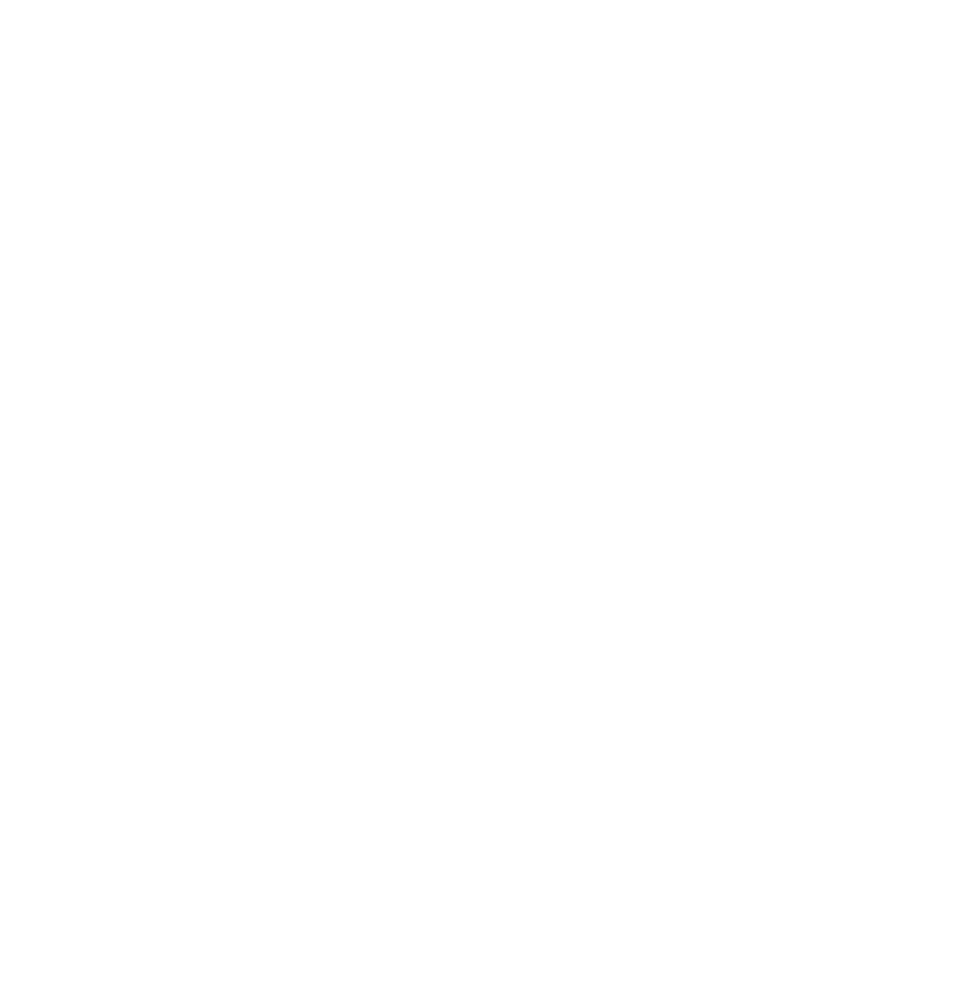
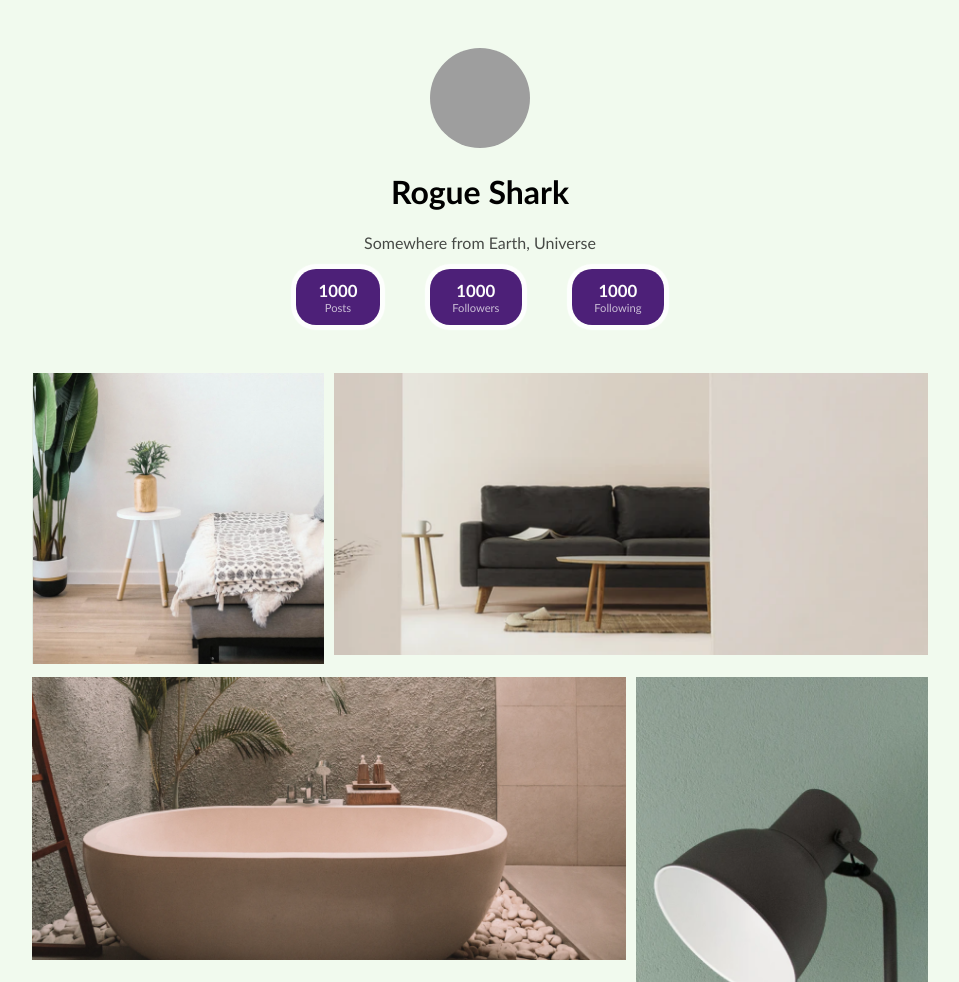
Before and after one commit to rogue-shark/My_Gallery, a plain HTML site: page index.html in a window 1280 px wide. Shown: the top 982 px of the page, without its empty margins (160-1119 px from the left). Before the commit the page ends 800 px from the top, so only its background shows below. Drawn offline with Linux system fonts and the light colour scheme; grey boxes are pictures that could not be loaded.

Commit message:
completed proj

```diff
--- a/index.html
+++ b/index.html
@@ -8,6 +8,35 @@
     <link rel="stylesheet" href="style.css">
 </head>
 <body>
-
+    <main class="container">
+        <div class="container-profile">
+            <img src="https://images.unsplash.com/photo-1607134285737-b519a985d67b?ixlib=rb-1.2.1&ixid=MnwxMjA3fDB8MHxzZWFyY2h8NHx8ZnVua298ZW58MHx8MHx8&auto=format&fit=crop&w=500&q=60"  class="profile-img alt="profile img" ">
+            <h1>Rogue Shark</h1>
+            <p>Somewhere from Earth, Universe</p>
+            <div class="profile-strats">
+                <div>
+                    <h2>1000</h2>
+                    <p>Posts</p>
+                </div>
+                <div>
+                    <h2>1000</h2>
+                    <p>Followers</p>
+                </div>
+                <div>
+                    <h2>1000</h2>
+                    <p>Following</p>
+                </div>
+            </div>
+        </div>
+        <section class="container-gallery">
+            <!-- (div.gallery-img-$>img[src="./images/photo$.png"])*6 -->
+            <div class="gallery-img-1"><img src="./images/photo1.png" alt="gallery image-1"></div>
+            <div class="gallery-img-2"><img src="./images/photo2.png" alt="gallery image-2"></div>
+            <div class="gallery-img-3"><img src="./images/photo3.png" alt="gallery image-3"></div>
+            <div class="gallery-img-4"><img src="./images/photo4.png" alt="gallery image-4"></div>
+            <div class="gallery-img-5"><img src="./images/photo5.png" alt="gallery image-5"></div>
+            <div class="gallery-img-6"><img src="./images/photo6.png" alt="gallery image-6"></div>
+        </section>
+    </main>
 </body>
 </html>
--- a/style.css
+++ b/style.css
@@ -0,0 +1,97 @@
+*, *::after, *::before{
+    box-sizing: border-box;
+}
+
+body{
+    margin: 0;
+    padding: 0;
+    background-color: #f1faee;
+    font-family: 'Trebuchet MS', 'Lucida Sans Unicode', 'Lucida Grande', 'Lucida Sans', Arial, sans-serif;
+}
+
+p,h2{
+    margin: 0;
+    padding: 0;
+}
+
+img{
+    width: 100%;
+}
+
+.container{
+    width: 90%;
+    margin: 0 auto;
+}
+
+.container-profile{
+     width: 80%;
+     margin: 3em auto;
+     text-align: center;
+}
+.container-profile p{
+     opacity: 70%;
+}
+.profile-strats{
+    display: flex;
+    justify-content: center;
+    flex-wrap: wrap;
+    font-size: .7rem;
+    gap: 20px;
+}
+.profile-strats div{
+    padding: 1em;
+    border-radius: 20px;
+    margin: 1.5em 0 0 0;
+    background-color: #3c096c;
+    color: white;
+    opacity: 90%;
+    box-shadow:  0 0 1px 5px white;
+}
+.profile-img{
+    height: 100px;
+    width: 100px;
+    border-radius: 50%;
+}
+
+
+.container-gallery{
+    display: grid;
+    grid-template-columns: 1fr 1fr 1fr;
+    gap: 10px;
+
+    grid-template-areas:
+    "gallery-img-1 gallery-img-2 gallery-img-2"
+    "gallery-img-3 gallery-img-3 gallery-img-4"
+    "gallery-img-5 gallery-img-6 gallery-img-4";
+}
+
+.container-gallery .gallery-img-1{
+    grid-area: gallery-img-1;
+}
+.container-gallery .gallery-img-2{
+    grid-area: gallery-img-2;
+}
+.container-gallery .gallery-img-3{
+    grid-area: gallery-img-3;
+}
+.container-gallery .gallery-img-4{
+    grid-area: gallery-img-4;
+}
+
+@media (min-width:600px) {
+    body{
+        font-size: 1rem;
+    }
+    .container{
+        width: 70%;
+    }
+
+    .profile-strats{
+        justify-content: center;
+        gap: 50px;
+        flex-wrap: nowrap;
+    }
+    .profile-strats div{
+        padding: 1em 2em;
+    }
+}
```
Also changed, not shown: images/photo4.png (renamed from images/photo_4.png).
